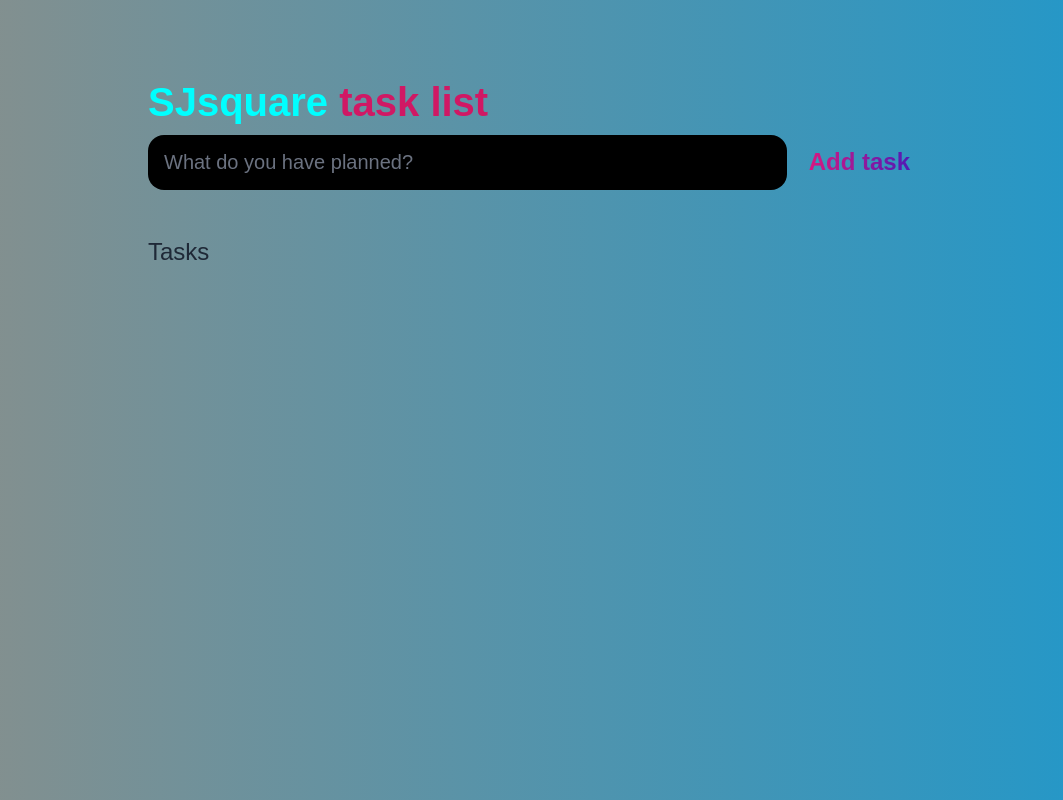
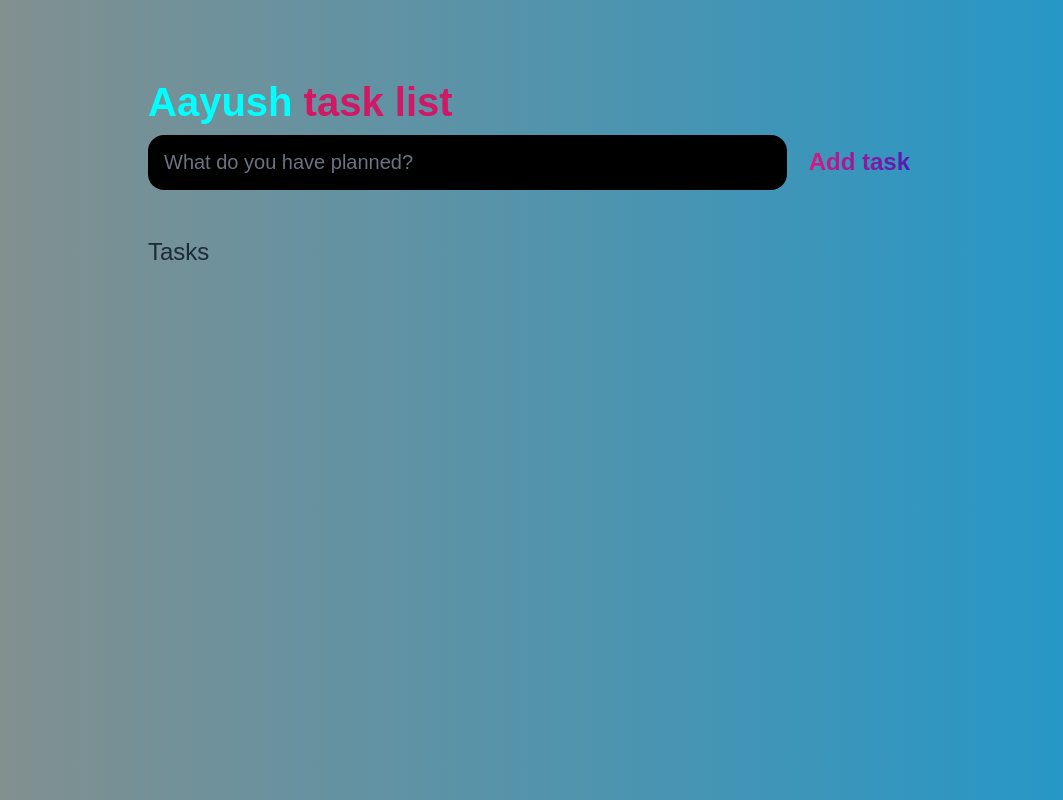
Before and after one commit to aayushhhpaliwal/To-Do-list, a plain HTML site: page index.html in a window 1280 px wide. Shown: the whole page, without its empty margins (108-1171 px from the left). Drawn offline with Linux system fonts and the light colour scheme.

Commit message:
Update index.html

```diff
--- a/index.html
+++ b/index.html
@@ -13,7 +13,7 @@
 
 	<header>
 
-		<h1><span>SJsquare</span> task list</h1>
+		<h1><span>Aayush</span> task list</h1>
 
 		<form id="new-task-form">
 			<input
```
